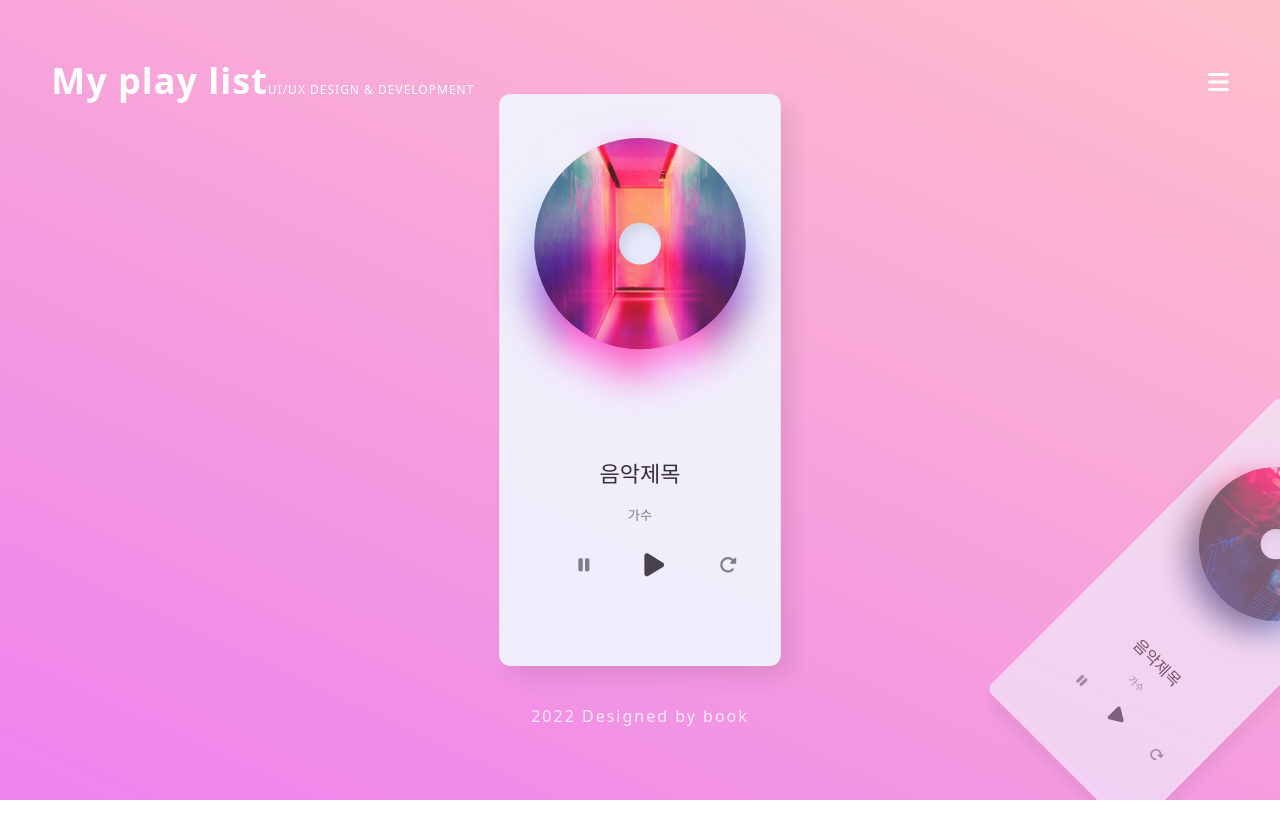
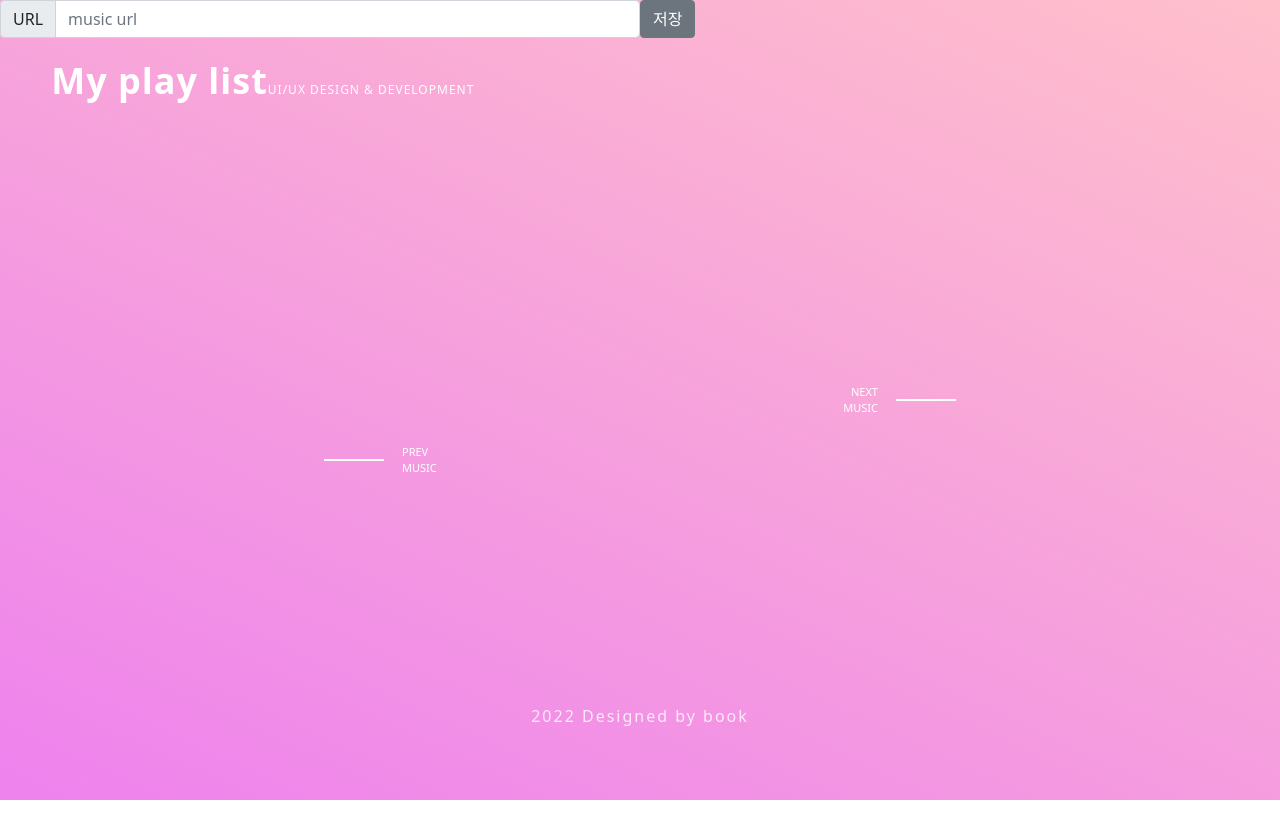
Before and after one commit to JJOOYYONG/music, a Flask app: page / in a window 1280 px wide. Run offline with Flask 2, Linux system fonts and the light colour scheme; data that the repository does not hold is empty; some libraries are stand-ins or nearby versions.

Commit message:
2022.06.26 1.예저 css/js 붙여넣기 2.웹크롤링 url input 박스 생성 3.웹크롤링 db 저장 후 화면 노출 4.예제어서 화면 노출되는 css 변경

```diff
--- a/app.py
+++ b/app.py
@@ -5,9 +5,49 @@
 client = MongoClient('mongodb+srv://sparta:sparta@cluster0.vygyl.mongodb.net/?retryWrites=true&w=majority')
 db = client.dbsparta
 
+import requests
+from bs4 import BeautifulSoup
+
+headers = {'User-Agent' : 'Mozilla/5.0 (Windows NT 10.0; Win64; x64)AppleWebKit/537.36 (KHTML, like Gecko) Chrome/73.0.3683.86 Safari/537.36'}
+
+
+
 @app.route('/')
 def home():
    return render_template('index.html')
 
+
+
+@app.route('/save_url', methods=['POST'])
+def save_post():
+   url_receive = request.form['url_give']
+
+   data = requests.get(url_receive, headers=headers)
+   soup = BeautifulSoup(data.text, 'html.parser')
+
+
+   og_img = soup.select_one('meta[property="og:image:secure_url"]')
+
+   og_info = soup.select_one('meta[property="og:title"]')
+   og_title = og_info['content'].split('/')[0]
+   og_artist = og_info['content'].split('/')[1].split('- genie')[0]
+   print(og_info,og_title,og_artist)
+   image = og_img['content']
+   title = og_title
+   artist = og_artist
+
+   doc = {
+      'img':image,
+      'title':title,
+      'artist':artist
+   }
+   db.music.insert_one(doc)
+   return jsonify({'result':'success', 'msg': '등록완료'})
+
+@app.route('/get_list', methods=['GET'])
+def get_list():
+   all_music = list(db.music.find({}, {'_id': False}))
+   return jsonify({'result': 'success', 'list': all_music})
+
 if __name__ == '__main__':
    app.run('0.0.0.0', port=5000, debug=True)
--- a/static/css/index.css
+++ b/static/css/index.css
@@ -21,6 +21,10 @@
 	background: linear-gradient(25deg,violet,pink);
 }
 
+#url_submit{
+	position: relative;
+    /*left: -3.8%;*/
+}
 figure h1 {
 	position: absolute;
 	top: 7vh;
@@ -64,6 +68,7 @@
     top: 140%;
     margin-top: -25vh;
     margin-left: -10vw;
+	transition: 1s;
 }
 figure section article{
     width: 100%;
@@ -204,3 +209,126 @@
 figure section article .inner .pic.on::before{
 	animation: ani2 4s linear infinite;
 }
+
+figure .btnPrev{
+	width: 60px;
+	height: 60px;
+	position: absolute;
+	top: 50%;
+	left: 50%;
+	transform: translate(-20vw,50%);
+	display: flex;
+	align-items: center;
+	text-align: left;
+	cursor: pointer;
+}
+figure .btnPrev span{
+	font-size: 11px;
+	color: #fff;
+	opacity: 1;
+	transform: translateX(30%);
+	transition: 0.5s;
+}
+
+figure .btnPrev::before{
+	content: "";
+	display: block;
+	width: 100%;
+	height: 1px;
+	background: #fff;
+	position: absolute;
+	top: 50%;
+	left: 0px;
+	transform-origin: left center;
+	transform: rotate(-180deg);
+	transition: 0.5s;
+}
+
+figure .btnPrev::after{
+	content: "";
+	display: block;
+	width: 100%;
+	height: 1px;
+	background: #fff;
+	position: absolute;
+	bottom: 50%;
+	left: 0px;
+	transform-origin: left center;
+	transform:rotate(180deg);
+	transition: 0.5s;
+}
+figure.btnPrev:hover span{
+	opacity: 0;
+	transform: translateX(100%);
+}
+
+figure .btnPrev:hover::before{
+	transform: rotate(-30deg);
+}
+figure .btnPrev:hover::after{
+	transform: rotate(30deg);
+}
+figure .btnNext{
+	width: 60px;
+	height: 60px;
+	position: absolute;
+	top: 50%;
+	right: 50%;
+	transform: translate(20vw,-50%);
+	display: flex;
+	align-items: center;
+	text-align: right;
+	cursor: pointer;
+}
+
+figure .btnNext span{
+	font-size: 11px;
+	color: #fff;
+	opacity: 1;
+	transform: translateX(-30%);
+	transition: 0.5s;
+}
+
+figure .btnNext::before{
+	content: "";
+	display: block;
+	width: 100%;
+	height: 1px;
+	background: #fff;
+	position: absolute;
+	top: 50%;
+	left: 0px;
+	transform-origin: right center;
+	transform: rotate(180deg);
+	transition: 0.5s;
+}
+figure .btnNext::after{
+	content: "";
+	display: block;
+	width: 100%;
+	height: 1px;
+	background: #fff;
+	position: absolute;
+	bottom: 50%;
+	left: 0px;
+	transform-origin: right center;
+	transform: rotate(-180deg);
+	transition: 0.5s;
+}
+
+figure .btnNext:hover span{
+	opacity: 0;
+	transform: translateX(-100%);
+}
+
+figure .btnNext:hover::before{
+	transform: rotate(30deg);
+}
+figure .btnNext:hover::after{
+	transform: rotate(-30deg);
+}
+
+.input-group{
+	width: 50%;
+	float: left;
+}
--- a/static/js/index.js
+++ b/static/js/index.js
@@ -1,17 +1,141 @@
 const frame =document.querySelector("section");
-console.log(frame);
 const lists = frame.querySelectorAll("article");
 const deg = 45;
 const len =lists.length-1;
 let i = 0;
 
-for(let el of lists){
-    let pic = el.querySelector(".pic");
-    el.style.transform = `rotate(${deg*i}deg) translateY(-100vh)`;
-    pic.style.backgroundImage=`url(../static/img/member${i+1}.jpg)`;
-    i++
+
+$(document).ready(function (){
+   getlist();
+});
+
+// for (let el of lists) {
+//     let pic = el.querySelector(".pic");
+//     el.style.transform = `rotate(${deg * i}deg) translateY(-100vh)`;
+//     // pic.style.backgroundImage=`url(../static/img/member${i+1}.jpg)`;
+//     i++
+// }
+function play(e){
+    let isActive = $(e).currentTarget.closest("article").querySelector(".pic").classList.add("on");
+    if(isActive){
+        $(e).currentTarget.closest("article").querySelector("audio").play();
+    }
+
+}
+function pause(e){
+    let isActive = $(e).currentTarget.closest("article").querySelector(".pic").classList.remove("on");
+    if(isActive) {
+        $(e).currentTarget.closest("article").querySelector("audio").pause();
+    }
 }
 
-function play(e){
-    e.parnet
+function load(e){
+     let isActive = $(e).currentTarget.closest("article").querySelector(".pic").classList.add("on");
+     if(isActive){
+         $(e).currentTarget.closest("article").querySelector("audio").load();
+         $(e).currentTarget.closest("article").querySelector("audio").play();
+     }
 }
+
+
+let num = 0 ;
+let active = 0;
+
+function activation(index,lists){
+    for (let el of lists){
+        el.classList.remove("on");
+    }
+    lists[index].classList.add("on");
+}
+
+const audio = frame.querySelectorAll("audio");
+
+function initMusic(){
+    for(let el of audio){
+        el.pause();
+        el.load();
+        el.parentElement.previousElementSibling.classList.remove("on");
+    }
+}
+
+
+function prev(){
+    initMusic();
+    num++;
+    frame.style.transform=`rotate(${deg*num}deg)`;
+    (active == 0)?active = len : active--;
+    activation(active,lists);
+}
+function next(){
+    initMusic();
+    num--;
+    frame.style.transform=`rotate(${deg*num}deg)`;
+    (active == 0)?active = len : active++;
+    activation(active,lists);
+}
+
+function save_url(){
+    let url = $("#music_url").val();
+    console.log(url)
+    $.ajax({
+       url:"/save_url",
+       data:{'url_give':url},
+       type:"POST",
+       success:function (result){
+            alert(result['msg']);
+            window.location.reload()
+        }
+    });
+}
+
+function getlist(){
+    $.ajax({
+       url:'/get_list',
+       data:{},
+       type:'GET',
+       success:function (result){
+           let data = result['list'];
+           let temp='';
+           if(data.length ==0){
+                temp =`<article>
+                          <span>등록된 곡이 없습니다 X-X</span>
+                       </article>`
+               $("#wrap").append(temp);
+           }else{
+
+
+                for(let i=0;i<data.length;i++){
+                    let img =data[i]["img"];
+                    let title = data[i]["title"];
+                    let artist = data[i]["artist"];
+
+                    temp=`<article style="transform:rotate(${deg * i}deg) translateY(-100vh)">
+                            <div class="inner">
+                                <div class="pic" style="background-image: url('${img}')">
+                                    <div class="dot"></div>
+                                </div>
+                                <div class="txt">
+                                    <h2>${title}</h2>
+                                    <p>${artist}</p>
+                                    <ul>
+                                        <li class="pause">
+                                            <i class="fas fa-pause" onclick="pause(this);"></i>
+                                        </li>
+                                        <li class="play">
+                                            <i class="fas fa-play" onclick="play(this);"></i>
+                                        </li>
+                                        <li class="load">
+                                             <i class="fas fa-redo-alt" onclick="load(this)"></i>
+                                        </li>
+                                    </ul>
+                                    <audio src ="../static/music/Blizzards.mp3"></audio>
+                                </div>
+                            </div>
+                        </article>`
+                    $("#wrap").append(temp);
+                }
+           }
+
+        }
+    });
+}
--- a/templates/index.html
+++ b/templates/index.html
@@ -31,10 +31,14 @@
             <strong>My play list</strong>
             <span>UI/UX DESIGN & DEVELOPMENT</span>
         </h1>
-        <a href="#" class="menu"><i class="fas fa-bars"></i></a>
+        <div class="input-group mb-3">
+            <span class="input-group-text" id="basic-addon1">URL</span>
+            <input type="text" class="form-control" id="music_url" placeholder="music url" aria-label="music-url" aria-describedby="basic-addon1">
+        </div>
+        <button type="button" class="btn btn-secondary" id="url_submit" onclick="save_url();">저장</button>
         <p>2022 Designed by book</p>
 
-        <section>
+        <section id="wrap">
             <article class="on">
                 <div class="inner">
                     <div class="pic">
@@ -104,8 +108,13 @@
                     </div>
                 </div>
             </article>
-
         </section>
+        <div class="btnPrev" onclick="prev();">
+            <span>PREV MUSIC</span>
+        </div>
+        <div class="btnNext" onclick="next();">
+            <span>NEXT MUSIC</span>
+        </div>
     </figure>
 <script src="../static/js/index.js"></script>
 <script src="https://cdnjs.cloudflare.com/ajax/libs/font-awesome/6.1.1/js/all.js" crossorigin="anonymous"></script>
```
